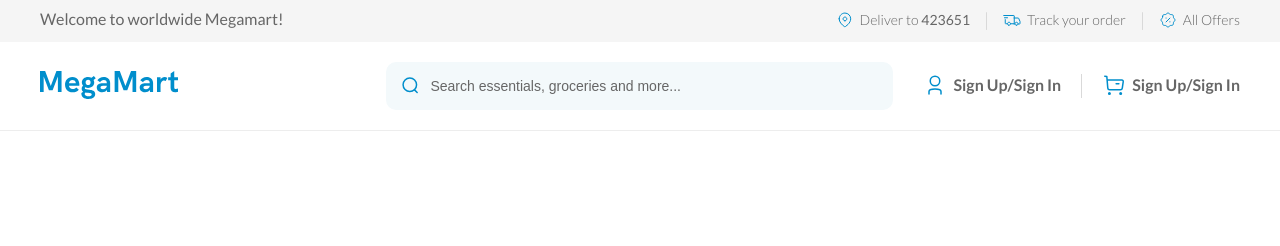
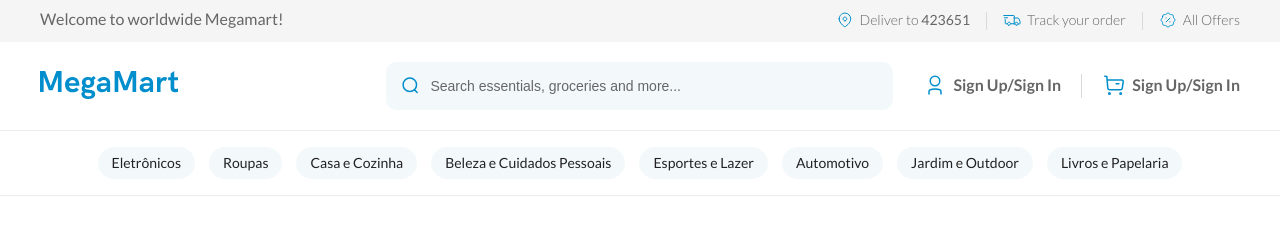
Before and after one commit to ViniciusVof/ecommerce, a React (Vite) app: page / in a window 1280 px wide. Shown: the top 246 px of the page. Built offline with nearby package versions, Linux system fonts and the light colour scheme; no server answers.

Commit message:
feat: Creating a Main Menu Header Component

```diff
--- a/src/components/Layout/index.tsx
+++ b/src/components/Layout/index.tsx
@@ -3,7 +3,9 @@ import { AnnouncementBar } from "@components/AnnouncementBar";
 import { BoxedContainer, Wrapper } from "./styles";
 import { Footer } from "@components/Footer";
 import { Header } from "@components/Header";
+import { MenuHeader } from "@components/MenuHeader";
 
+import mainMenu from "@mocks/mainMenu.json";
 interface ILayout {
   children: ReactNode;
 }
@@ -12,6 +14,8 @@ export function Layout({ children }: ILayout) {
     <Wrapper>
       <AnnouncementBar />
       <Header />
+      <MenuHeader menuItems={mainMenu} />
+
       <BoxedContainer>{children}</BoxedContainer>
       <Footer />
     </Wrapper>
--- /dev/null
+++ b/src/components/MenuHeader/index.tsx
@@ -0,0 +1,21 @@
+import { Container, MenuItem, Wrapper } from "./styles";
+
+interface IMenuItems {
+  id: string | number;
+  title: string;
+}
+
+interface IMenuHeader {
+  menuItems: IMenuItems[];
+}
+export function MenuHeader({ menuItems }: IMenuHeader) {
+  return (
+    <Wrapper>
+      <Container>
+        {menuItems.map(({ title, id }) => (
+          <MenuItem key={id}>{title}</MenuItem>
+        ))}
+      </Container>
+    </Wrapper>
+  );
+}
--- /dev/null
+++ b/src/components/MenuHeader/styles.ts
@@ -0,0 +1,36 @@
+import styled from "styled-components";
+
+export const Wrapper = styled.div`
+  display: flex;
+  border-bottom: 1px solid ${(props) => props.theme.border};
+  width: 100%;
+  justify-content: center;
+`;
+
+export const Container = styled.div`
+  display: flex;
+  flex: 1;
+  align-items: center;
+  justify-content: center;
+  padding: 16px 0px;
+  gap: 14px;
+  max-width: ${(props) => props.theme.boxedWidth};
+`;
+
+export const MenuItem = styled.div`
+  color: ${(props) => props.theme.heading};
+  font-size: 14px;
+  font-weight: 400;
+  background: ${(props) => props.theme.backgroundTertiary};
+  transition: all 500ms;
+  padding: 9px 14px;
+
+  border-radius: 18px;
+
+  cursor: pointer;
+
+  &:hover {
+    background: ${(props) => props.theme.primary};
+    color: ${(props) => props.theme.white};
+  }
+`;
--- /dev/null
+++ b/src/mocks/mainMenu.json
@@ -0,0 +1,34 @@
+[
+  {
+    "id": 1,
+    "title": "Eletrônicos"
+  },
+  {
+    "id": 2,
+    "title": "Roupas"
+  },
+  {
+    "id": 3,
+    "title": "Casa e Cozinha"
+  },
+  {
+    "id": 4,
+    "title": "Beleza e Cuidados Pessoais"
+  },
+  {
+    "id": 5,
+    "title": "Esportes e Lazer"
+  },
+  {
+    "id": 6,
+    "title": "Automotivo"
+  },
+  {
+    "id": 7,
+    "title": "Jardim e Outdoor"
+  },
+  {
+    "id": 8,
+    "title": "Livros e Papelaria"
+  }
+]
```
